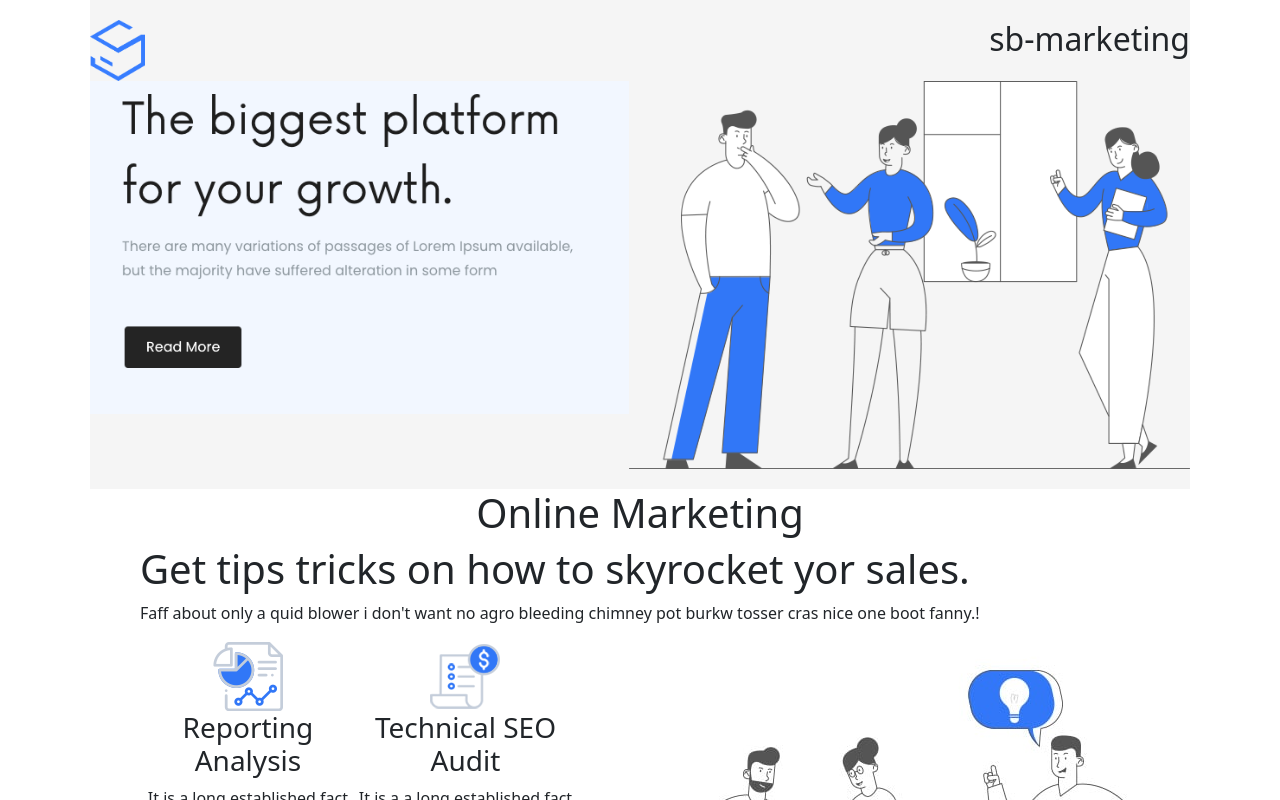
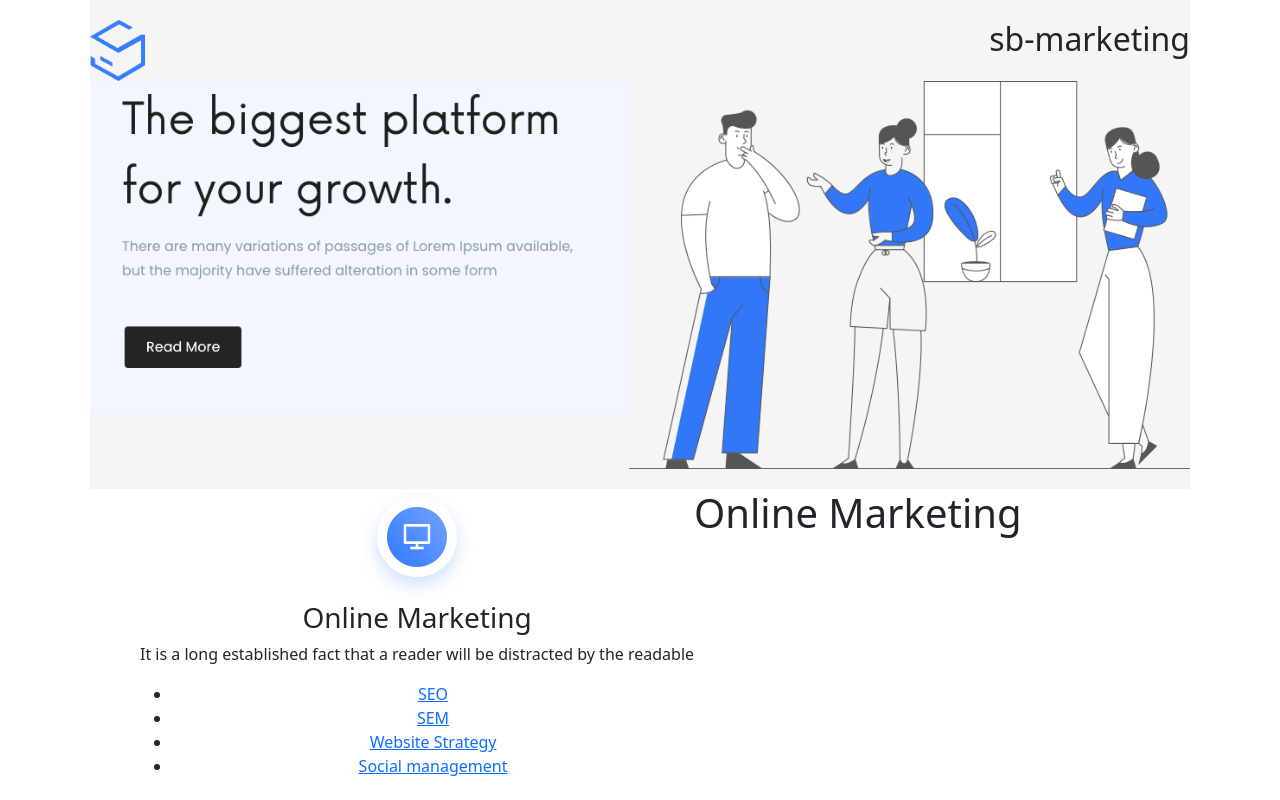
Before and after one commit to ChristopherS24/proj-html-vuejs, a Vue app: page / in a window 1280 px wide. Shown: the top 800 px of the page. Built offline with nearby package versions, Linux system fonts and the light colour scheme.

Commit message:
main aggiunto

```diff
--- a/src/components/AppMain.vue
+++ b/src/components/AppMain.vue
@@ -10,7 +10,30 @@ export default {
 
 <template>
   <main>
-    <div>
+    <div class="container-one">
+      <div class="list-left">
+        <div class="list-img">
+          <img src="/img/24.png" alt="">
+        </div>
+        <h3>Online Marketing</h3>
+        <p>It is a long established fact that a reader will be distracted by the readable</p>
+        <nav class="main-links">
+          <ul>
+            <li>
+              <a href="#">SEO</a>
+            </li>
+            <li>
+              <a href="#">SEM</a>
+            </li>
+            <li>
+              <a href="#">Website Strategy</a>
+            </li>
+            <li>
+              <a href="#">Social management</a>
+            </li>
+          </ul>
+        </nav>
+      </div>
       <h1>
       {{ message }}
       </h1>
@@ -60,7 +83,28 @@ export default {
       </div>
 
     </div>
-    <div>
+    <div class="posts">
+      <div class="latest">
+        <h2>Latest Posts</h2>
+        <p>If you are planning on developing a product landing.</p>
+      </div>
+      <div class="posts-img">
+        <div class="img-left">
+          <img src="/img/19.jpg" alt="">
+          <h3>Life Lack Meaning</h3>
+          <p>It is a long established fact that a reader will be distracted by the readable</p>
+        </div>
+        <div class="img-center">
+          <img src="/img/18.jpg" alt="">
+          <h3>Life Lack Meaning</h3>
+          <p>It is a long established fact that a reader will be distracted by the readable</p>
+        </div>
+        <div class="img-right">
+          <img src="/img/20.jpg" alt="">
+          <h3>Life Lack Meaning</h3>
+          <p>It is a long established fact that a reader will be distracted by the readable</p>
+        </div>
+      </div>
 
     </div>
   </main>
```
